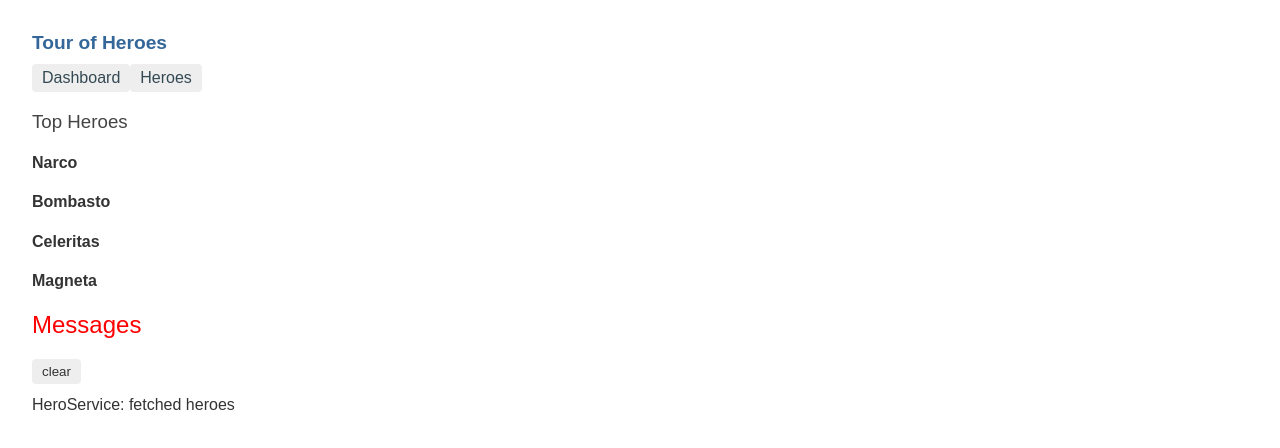
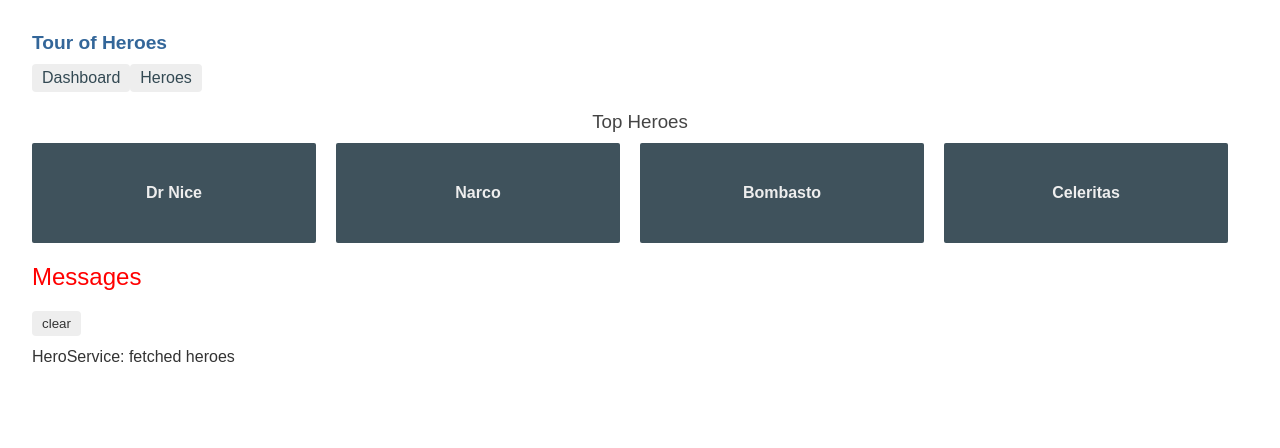
Before and after one commit to isaacBejarano/tour-of-heroes, an Angular app: page /dashboard in a window 1280 px wide. Shown: the top 448 px of the page. Built offline with nearby package versions, Linux system fonts and the light colour scheme.

Commit message:
router link params + Heroservice in multiple components

```diff
--- a/src/app/app-routing.module.ts
+++ b/src/app/app-routing.module.ts
@@ -2,10 +2,12 @@
 import { Routes, RouterModule } from '@angular/router';
 import { DashboardComponent } from './dashboard/dashboard.component';
 import { HeroesComponent } from './heroes/heroes.component';
+import { HeroDetailComponent } from './hero-detail/hero-detail.component';
 
 const routes: Routes = [
   { path: 'heroes', component: HeroesComponent },
   { path: 'dashboard', component: DashboardComponent },
+  { path: 'detail/:id', component: HeroDetailComponent }, // parameterized route
   { path: '', redirectTo: '/dashboard', pathMatch: 'full' }, // default
 ];
 
--- a/src/app/app.module.ts
+++ b/src/app/app.module.ts
@@ -1,5 +1,5 @@
+import { NgModule } from '@angular/core';
 import { BrowserModule } from '@angular/platform-browser';
-import { NgModule } from '@angular/core';
 import { AppRoutingModule } from './app-routing.module';
 import { FormsModule } from '@angular/forms';
 
--- a/src/app/dashboard/dashboard.component.html
+++ b/src/app/dashboard/dashboard.component.html
@@ -1,8 +1,13 @@
 <h3>Top Heroes</h3>
+
 <div class="grid grid-pad">
-  <a *ngFor="let hero of heroes" class="col-1-4">
+  <a
+    *ngFor="let hero of heroes"
+    class="col-1-4"
+    routerLink="/detail/{{ hero.id }}"
+  >
     <div class="module hero">
-      <h4>{{hero.name}}</h4>
+      <h4>{{ hero.name }}</h4>
     </div>
   </a>
 </div>
--- a/src/app/dashboard/dashboard.component.scss
+++ b/src/app/dashboard/dashboard.component.scss
@@ -0,0 +1,63 @@
+/* DashboardComponent's private CSS styles */
+[class*='col-'] {
+	float: left;
+	padding-right: 20px;
+	padding-bottom: 20px;
+  }
+  [class*='col-']:last-of-type {
+	padding-right: 0;
+  }
+  a {
+	text-decoration: none;
+  }
+  *, *:after, *:before {
+	-webkit-box-sizing: border-box;
+	-moz-box-sizing: border-box;
+	box-sizing: border-box;
+  }
+  h3 {
+	text-align: center;
+	margin-bottom: 0;
+  }
+  h4 {
+	position: relative;
+  }
+  .grid {
+	margin: 0;
+  }
+  .col-1-4 {
+	width: 25%;
+  }
+  .module {
+	padding: 20px;
+	text-align: center;
+	color: #eee;
+	max-height: 120px;
+	min-width: 120px;
+	background-color: #3f525c;
+	border-radius: 2px;
+  }
+  .module:hover {
+	background-color: #eee;
+	cursor: pointer;
+	color: #607d8b;
+  }
+  .grid-pad {
+	padding: 10px 0;
+  }
+  .grid-pad > [class*='col-']:last-of-type {
+	padding-right: 20px;
+  }
+  @media (max-width: 600px) {
+	.module {
+	  font-size: 10px;
+	  max-height: 75px; }
+  }
+  @media (max-width: 1024px) {
+	.grid {
+	  margin: 0;
+	}
+	.module {
+	  min-width: 60px;
+	}
+  }
--- a/src/app/dashboard/dashboard.component.ts
+++ b/src/app/dashboard/dashboard.component.ts
@@ -19,6 +19,6 @@
   getHeroes(): void {
     this.heroService
       .getHeroes()
-      .subscribe((heroes) => (this.heroes = heroes.slice(1, 5)));
+      .subscribe((heroes) => (this.heroes = heroes.slice(0, 4))); // show only top 4 heroes
   }
 }
--- a/src/app/hero-detail/hero-detail.component.html
+++ b/src/app/hero-detail/hero-detail.component.html
@@ -1,10 +1,12 @@
-<section *ngIf="propSelected">
-  <h2>{{ propSelected.name | uppercase }} Details</h2>
-  <div><span>id: </span>{{ propSelected.id }}</div>
+<section *ngIf="hero">
+  <h2>{{ hero.name | uppercase }} Details</h2>
+  <div><span>id: </span>{{ hero.id }}</div>
   <div>
     <label
       >name:
-      <input [(ngModel)]="propSelected.name" placeholder="name" />
+      <input [(ngModel)]="hero.name" placeholder="name" />
     </label>
   </div>
 </section>
+
+<button (click)="goBack()">go back</button>
--- a/src/app/hero-detail/hero-detail.component.scss
+++ b/src/app/hero-detail/hero-detail.component.scss
@@ -0,0 +1,30 @@
+/* HeroDetailComponent's private CSS styles */
+label {
+  display: inline-block;
+  width: 3em;
+  margin: 0.5em 0;
+  color: #607d8b;
+  font-weight: bold;
+}
+input {
+  height: 2em;
+  font-size: 1em;
+  padding-left: 0.4em;
+}
+button {
+  margin-top: 20px;
+  font-family: Arial;
+  background-color: #eee;
+  border: none;
+  padding: 5px 10px;
+  border-radius: 4px;
+  cursor: pointer;
+}
+button:hover {
+  background-color: #cfd8dc;
+}
+button:disabled {
+  background-color: #eee;
+  color: #ccc;
+  cursor: auto;
+}
--- a/src/app/hero-detail/hero-detail.component.ts
+++ b/src/app/hero-detail/hero-detail.component.ts
@@ -1,5 +1,12 @@
-import { Component, Input, OnInit } from '@angular/core';
+import { Component, OnInit } from '@angular/core';
 import { Hero } from '../interfaces/hero';
+import { ActivatedRoute } from '@angular/router';
+import { Location } from '@angular/common';
+import { HeroService } from '../hero.service';
+/*
+  The location is an Angular service for interacting with the browser.
+  You'll use it later to navigate back to the view that navigated here.
+*/
 
 @Component({
   selector: 'app-hero-detail',
@@ -7,9 +14,28 @@
   styleUrls: ['./hero-detail.component.scss'],
 })
 export class HeroDetailComponent implements OnInit {
-  @Input() propSelected: Hero;
+  hero: Hero;
 
-  constructor() {}
+  constructor(
+    private route: ActivatedRoute,
+    private heroService: HeroService,
+    private location: Location
+  ) {}
 
-  ngOnInit(): void {}
+  ngOnInit(): void {
+    this.getHero();
+  }
+
+  // async method
+  getHero(): void {
+    const id = +this.route.snapshot.paramMap.get('id'); // parsed
+
+    // prettier-ignore
+    this.heroService.getHero(id)
+      .subscribe((hero) => (this.hero = hero));
+  }
+
+  goBack(): void {
+    this.location.back(); // !dashboard != !heroes
+  }
 }
--- a/src/app/hero.service.ts
+++ b/src/app/hero.service.ts
@@ -1,7 +1,7 @@
 import { Injectable } from '@angular/core';
-import { Observable, of } from 'rxjs';
 import { Hero } from './interfaces/hero';
 import { HEROES } from './data/mock-heroes';
+import { Observable, of } from 'rxjs';
 import { MessageService } from './message.service';
 
 // Injectable decorator -> allows Dependency Injection
@@ -15,16 +15,17 @@
     private messageService: MessageService
   ) {}
 
-  // sync method
-  // getHeroes(): Hero[] {
-  //   return HEROES;
-  // }
-
-  // async method
+  // async methodssss
   getHeroes(): Observable<Hero[]> {
     // TODO: send the message _after_ fetching the heroes
     this.messageService.add('HeroService: fetched heroes');
     return of(HEROES); // FIXME: mocks HttpClient.get<Hero[]>()
+  }
+
+  getHero(id: number): Observable<Hero> {
+    // TODO: send the message _after_ fetching the heroes
+    this.messageService.add(`HeroService: fetched hero id=${id}`);
+    return of(HEROES.find((hero) => hero.id === id)); // FIXME: mocks HttpClient.get<Hero[]>()
   }
 }
 
--- a/src/app/heroes/heroes.component.html
+++ b/src/app/heroes/heroes.component.html
@@ -2,14 +2,9 @@
 
 <!-- list -->
 <ul class="heroes">
-  <li
-    *ngFor="let hero of heroes"
-    [class.selected]="hero === selected"
-    (click)="onSelect(hero)"
-  >
-    <span class="badge">{{ hero.id }}</span> {{ hero.name }}
+  <li *ngFor="let hero of heroes">
+    <a routerLink="/detail/{{ hero.id }}">
+      <span class="badge">{{ hero.id }}</span> {{ hero.name }}
+    </a>
   </li>
 </ul>
-
-<!-- details -->
-<app-hero-detail [propSelected]="selected"></app-hero-detail>
--- a/src/app/heroes/heroes.component.scss
+++ b/src/app/heroes/heroes.component.scss
@@ -1,46 +1,51 @@
 /* HeroesComponent's private CSS styles */
 .heroes {
-  user-select: none;
-  -moz-user-select: none;
   margin: 0 0 2em 0;
   list-style-type: none;
   padding: 0;
   width: 15em;
 }
 .heroes li {
+  position: relative;
   cursor: pointer;
-  position: relative;
-  left: 0;
-  background-color: #eee;
-  margin: 0.5em;
-  padding: 0.3em 0;
+  background-color: #EEE;
+  margin: .5em;
+  padding: .3em 0;
   height: 1.6em;
   border-radius: 4px;
 }
+
 .heroes li:hover {
-  color: #607d8b;
-  background-color: #ddd;
-  left: 0.1em;
+  color: #607D8B;
+  background-color: #DDD;
+  left: .1em;
 }
-.heroes li.selected {
-  background-color: #cfd8dc;
-  color: white;
+
+.heroes a {
+  color: #333;
+  text-decoration: none;
+  position: relative;
+  display: block;
+  width: 250px;
 }
-.heroes li.selected:hover {
-  background-color: #bbd8dc;
-  color: white;
+
+.heroes a:hover {
+  color:#607D8B;
 }
+
 .heroes .badge {
   display: inline-block;
   font-size: small;
   color: white;
   padding: 0.8em 0.7em 0 0.7em;
-  background-color: #405061;
+  background-color:#405061;
   line-height: 1em;
   position: relative;
   left: -1px;
   top: -4px;
   height: 1.8em;
-  margin-right: 0.8em;
+  min-width: 16px;
+  text-align: right;
+  margin-right: .8em;
   border-radius: 4px 0 0 4px;
 }
--- a/src/app/heroes/heroes.component.ts
+++ b/src/app/heroes/heroes.component.ts
@@ -1,7 +1,6 @@
 import { Component, OnInit, Optional } from '@angular/core';
 import { Hero } from '../interfaces/hero';
 import { HeroService } from '../hero.service';
-import { MessageService } from '../message.service';
 
 @Component({
   selector: 'app-heroes',
@@ -13,7 +12,7 @@
 })
 export class HeroesComponent implements OnInit {
   heroes: Hero[];
-  selected: Hero; // show html *ngIf selected populated
+  // selected: Hero; // show html *ngIf selected populated
 
   constructor(
     /* NOTE:
@@ -25,23 +24,21 @@
         It certainly shouldn't call a function that makes HTTP
         requests to a remote server as a real data service would.
     */
-    private messageService: MessageService,
+    // private messageService: MessageService,
     @Optional() private heroService?: HeroService
   ) {}
 
   // hooks
   ngOnInit(): void {
-    // initialization (of props) logic
-    this.getHeroes();
+    this.getHeroes(); // initialization (of props) logic
   }
 
-  // methods
-  onSelect(hero: Hero): void {
-    this.selected = hero;
-    this.messageService.add(`HeroesComponent: Selected hero id=${hero.id}`);
-  }
+  // async methods
+  getHeroes(): void {
+    // prettier-ignore
+    this.heroService.getHeroes() // : Observable<Hero[]>
+      .subscribe(heroes => this.heroes = heroes); // ...when fetched
 
-  getHeroes(): void {
     /* NOTE:
         The HeroesComponent consumes the getHeroes() result
         as if heroes could be fetched synchronously.
@@ -51,9 +48,5 @@
         HeroService.getHeroes() should return an Observable
         because it will eventually use the Angular HttpClient.
     */
-
-    // prettier-ignore
-    this.heroService.getHeroes() // : Observable<Hero[]>
-      .subscribe(heroes => this.heroes = heroes); // ...when fetched
   }
 }
```
